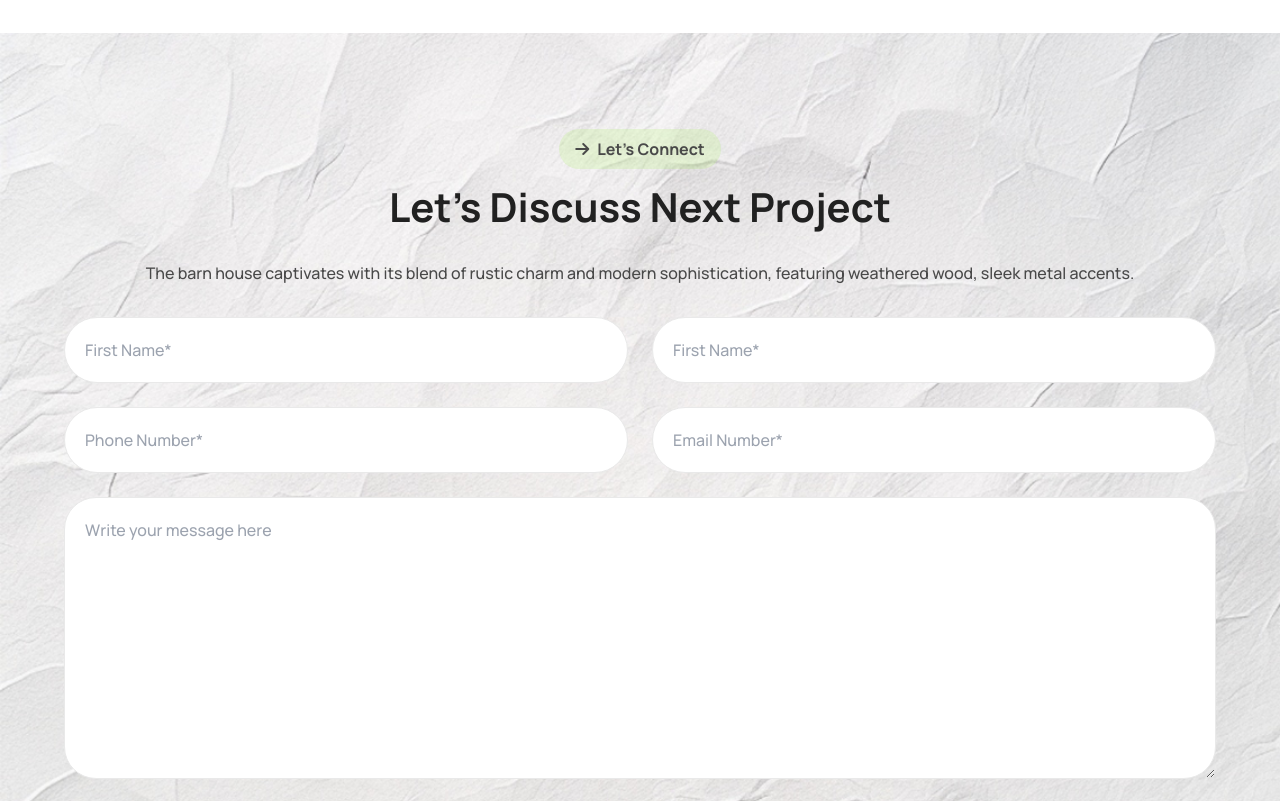
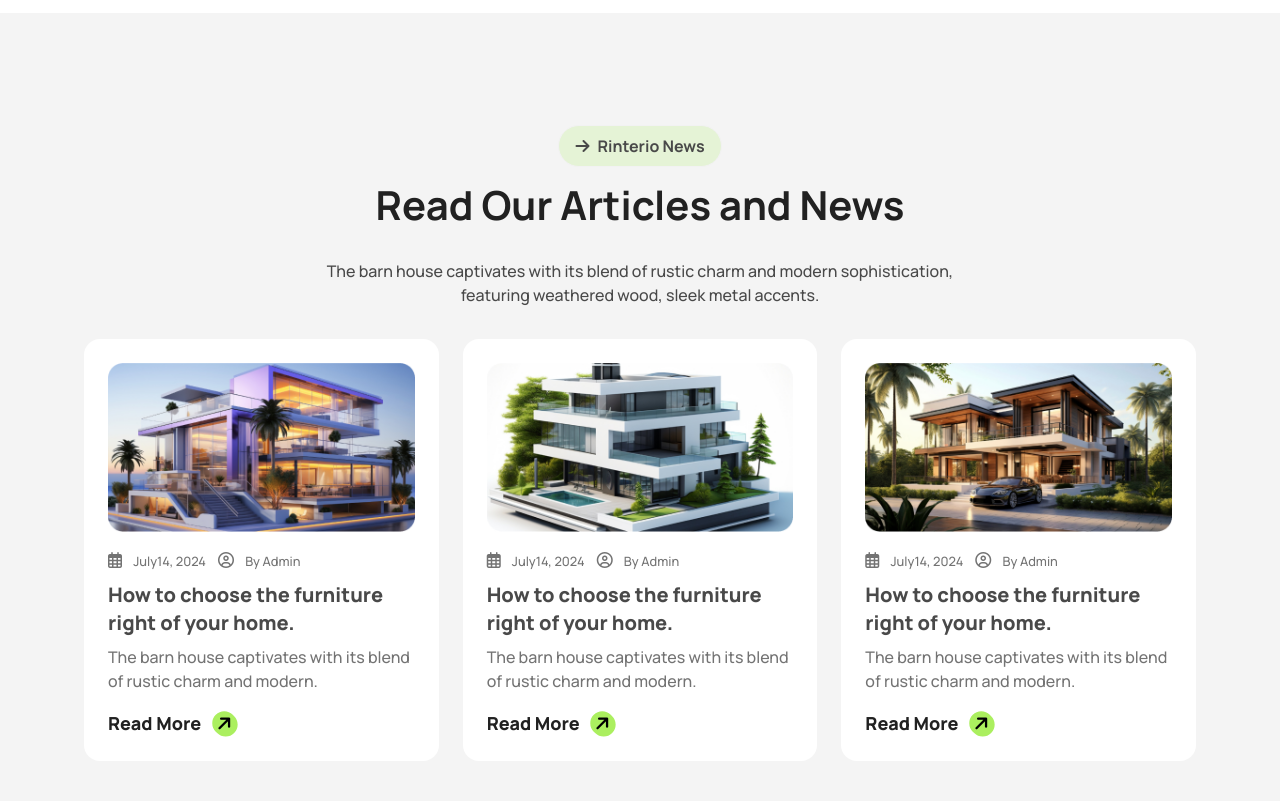
Before and after one commit to Toha-Hossain28/Assignment_3, a plain HTML site: page index.html in a window 1280 px wide. Shown: the part 3520-4321 px from the top of the page. Drawn offline with nearby package versions, Linux system fonts and the light colour scheme.

Commit message:
added optional part(news)

```diff
--- a/index.html
+++ b/index.html
@@ -422,6 +422,135 @@
         </div>
       </section>
 
+      <!-- news section -->
+      <section class="max-w-[1440px] mx-auto bg-[#f4f4f4] pb-24">
+        <div class="max-w-6xl mx-auto flex flex-col items-center pt-28">
+          <div
+            class="badge text-[#494949] font-bold text-base px-4 py-2 h-auto rounded-full mb-2 bg-[#ABEF5F33]"
+          >
+            <i class="fa-solid fa-arrow-right mr-2"></i>Rinterio News
+          </div>
+          <h2
+            class="text-[#212121] font-bold text-[40px] text-center mb-6 mx-5 lg:px-0"
+          >
+            Read Our Articles and News
+          </h2>
+          <p
+            class="text-center text-[#494949] font-medium text-base lg:w-[60%] mb-8 mx-5 lg:px-0"
+          >
+            The barn house captivates with its blend of rustic charm and modern
+            sophistication, featuring weathered wood, sleek metal accents.
+          </p>
+          <div class="grid grid-cols-1 lg:grid-cols-3 gap-6 mx-5 lg:px-0">
+            <!-- card 1 -->
+            <div class="p-6 bg-white rounded-2xl">
+              <div>
+                <img src="./assets/article1.png" alt="" />
+              </div>
+              <div>
+                <div
+                  class="flex gap-x-3 text-[#737373] font-medium text-base mt-4"
+                >
+                  <div class="space-x-2">
+                    <i class="fa-regular fa-calendar-days"></i>
+                    <small>July14, 2024</small>
+                  </div>
+                  <div class="space-x-2">
+                    <i class="fa-regular fa-circle-user"></i>
+                    <small>By Admin</small>
+                  </div>
+                </div>
+                <h5 class="text-[#494949] my-2 font-extrabold text-xl">
+                  How to choose the furniture right of your home.
+                </h5>
+                <p class="text-[#737373] font-medium text-base">
+                  The barn house captivates with its blend of rustic charm and
+                  modern.
+                </p>
+                <button
+                  class="text-[#212121] font-extrabold text-lg self-start mt-4"
+                >
+                  Read More
+                  <i
+                    class="fa-solid fa-arrow-right -rotate-45 ml-2 bg-[#ABEF5F] rounded-full text-black p-1"
+                  ></i>
+                </button>
+              </div>
+            </div>
+            <!-- card 2 -->
+            <div class="p-6 bg-white rounded-2xl">
+              <div>
+                <img src="./assets/article2.png" alt="" />
+              </div>
+              <div>
+                <div
+                  class="flex gap-x-3 text-[#737373] font-medium text-base mt-4"
+                >
+                  <div class="space-x-2">
+                    <i class="fa-regular fa-calendar-days"></i>
+                    <small>July14, 2024</small>
+                  </div>
+                  <div class="space-x-2">
+                    <i class="fa-regular fa-circle-user"></i>
+                    <small>By Admin</small>
+                  </div>
+                </div>
+                <h5 class="text-[#494949] my-2 font-extrabold text-xl">
+                  How to choose the furniture right of your home.
+                </h5>
+                <p class="text-[#737373] font-medium text-base">
+                  The barn house captivates with its blend of rustic charm and
+                  modern.
+                </p>
+                <button
+                  class="text-[#212121] font-extrabold text-lg self-start mt-4"
+                >
+                  Read More
+                  <i
+                    class="fa-solid fa-arrow-right -rotate-45 ml-2 bg-[#ABEF5F] rounded-full text-black p-1"
+                  ></i>
+                </button>
+              </div>
+            </div>
+            <!-- card 3 -->
+            <div class="p-6 bg-white rounded-2xl">
+              <div>
+                <img src="./assets/article3.png" alt="" />
+              </div>
+              <div>
+                <div
+                  class="flex gap-x-3 text-[#737373] font-medium text-base mt-4"
+                >
+                  <div class="space-x-2">
+                    <i class="fa-regular fa-calendar-days"></i>
+                    <small>July14, 2024</small>
+                  </div>
+                  <div class="space-x-2">
+                    <i class="fa-regular fa-circle-user"></i>
+                    <small>By Admin</small>
+                  </div>
+                </div>
+                <h5 class="text-[#494949] my-2 font-extrabold text-xl">
+                  How to choose the furniture right of your home.
+                </h5>
+                <p class="text-[#737373] font-medium text-base">
+                  The barn house captivates with its blend of rustic charm and
+                  modern.
+                </p>
+                <button
+                  class="text-[#212121] font-extrabold text-lg self-start mt-4"
+                >
+                  Read More
+                  <i
+                    class="fa-solid fa-arrow-right -rotate-45 ml-2 bg-[#ABEF5F] rounded-full text-black p-1"
+                  ></i>
+                </button>
+              </div>
+            </div>
+          </div>
+        </div>
+      </section>
+
       <!-- Connect -->
       <section
         class="max-w-[1440px] mx-auto pb-24 pt-24 mt-5"
```
